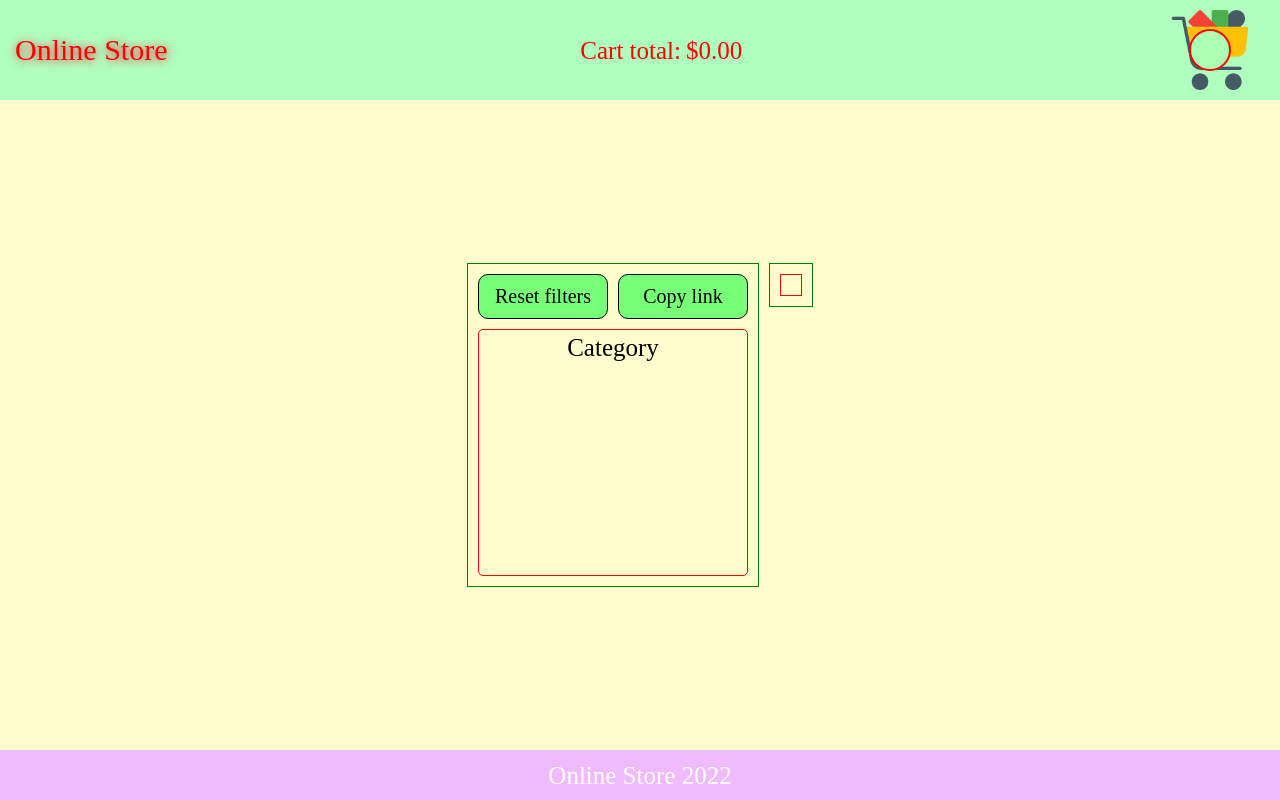
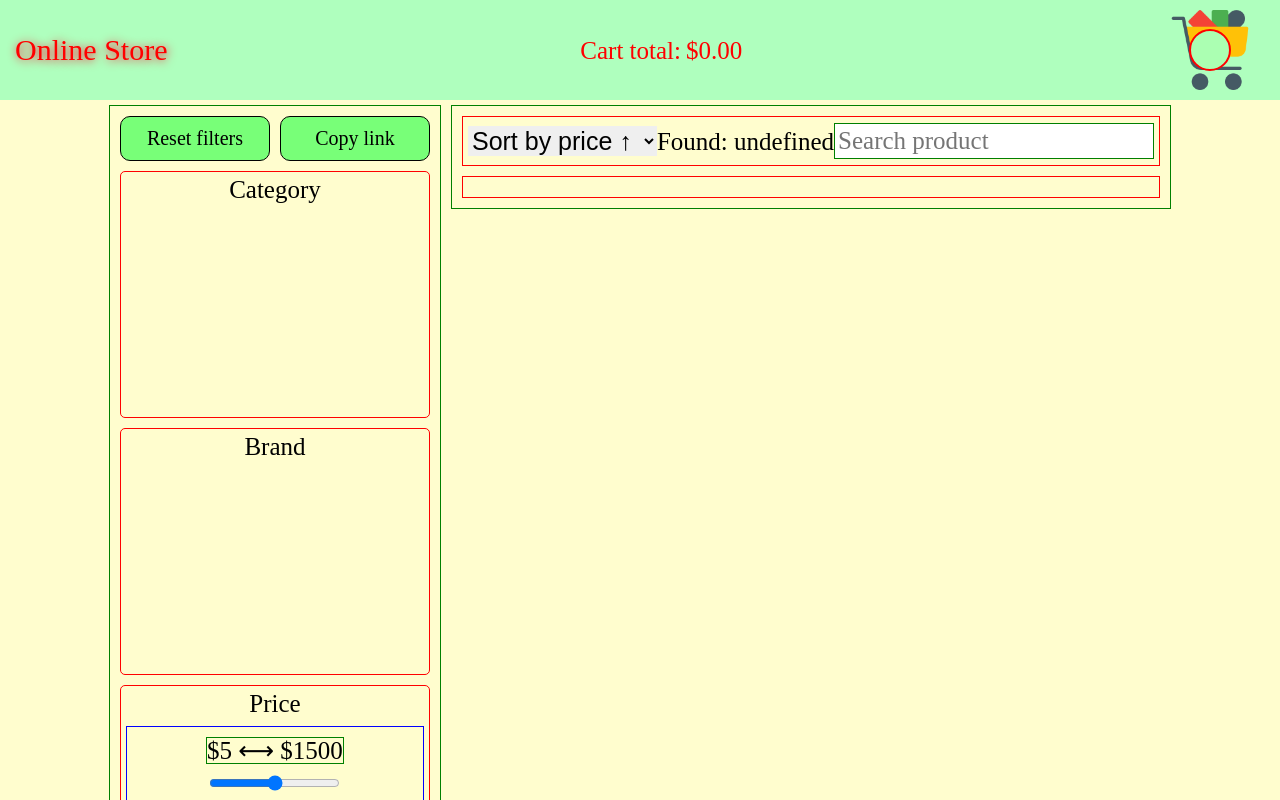
Before and after one commit to olegpl1993/online-store, a website built with webpack: page src/index.html in a window 1280 px wide. Built offline with nearby package versions, Linux system fonts and the light colour scheme.

Commit message:
feat: create pattern main page

```diff
--- a/src/modules/main/main.scss
+++ b/src/modules/main/main.scss
@@ -22,7 +22,7 @@
 
     .mainFilterBtnResetFilters,
     .mainFilterBtnCopyLink {
-      width: 130px;
+      width: 150px;
       border: 1px solid black;
       border-radius: 10px;
       padding: 10px;
@@ -31,6 +31,8 @@
     }
   }
 
+  .priceBox,
+  .mainFilterBrandBox,
   .mainFilterCategoryBox {
     border: 1px solid red;
     border-radius: 5px;
@@ -39,6 +41,8 @@
     flex-direction: column;
     gap: 10px;
 
+    .priceTitle,
+    .brandTitle,
     .mainFilterCategoryTitle {
       font-size: 25px;
       display: flex;
@@ -46,16 +50,40 @@
       justify-content: center;
     }
 
+    .brandList,
     .mainFilterCategoryList {
       height: 200px;
       overflow-y: scroll;
       padding: 5px;
     }
 
-    .mainFilterCategoryRow {
+    .brandRow,
+    .categoryRow {
       display: flex;
       justify-content: space-between;
+      gap: 5px;
       font-size: 20px;
+    }
+
+    .fromToBox {
+      border: 1px solid blue;
+      padding: 5px;
+      display: flex;
+      flex-direction: column;
+      align-items: center;
+      justify-content: center;
+      padding: 10px;
+      gap: 10px;
+    }
+
+    .fromToRow {
+      text-align: center;
+      border: 1px solid green;
+      font-size: 25px;
+    }
+
+    .fromToRange {
+      border: 1px solid red;
     }
   }
 }
@@ -63,6 +91,29 @@
 .mainProductsColum {
   border: 1px solid green;
   padding: 10px;
+  display: flex;
+  flex-direction: column;
+  gap: 10px;
+
+  .sortCardBox {
+    border: 1px solid red;
+    height: 50px;
+    padding: 5px;
+    width: 100%;
+    display: flex;
+    align-items: center;
+    justify-content: space-between;
+
+    .sortCardSelect {
+      font-size: 25px;
+    }
+
+    .searchCard {
+      border: 1px solid green;
+      font-size: 25px;
+      padding: 3px;
+    }
+  }
 
   .mainProductsCardBox {
     border: 1px solid red;
--- a/src/modules/main/main.ts
+++ b/src/modules/main/main.ts
@@ -2,41 +2,82 @@ import './main.scss'
 import { createElement } from '../createElement'
 import { products } from '../state';
 import { card } from '../card/card';
+import { state } from '../state';
 
 export function main(contentBox: HTMLElement) {
   const main = createElement(contentBox, 'div', 'main');
-
   const mainFilterColum = createElement(main, 'div', 'mainFilterColum');
   const mainProductsColum = createElement(main, 'div', 'mainProductsColum');
-
-  // блок с карточками товаров ---------------------------------------------------------
-  const mainProductsCardBox = createElement(mainProductsColum, 'div', 'mainProductsCardBox');
-  for (const product in products) {
-    card(mainProductsCardBox, +product)
-  }
 
   // кнопки очистить фильтры и копировать ссылку ---------------------------------------
   const mainFilterBtnRow = createElement(mainFilterColum, 'div', 'mainFilterBtnRow');
   const mainFilterBtnResetFilters = createElement(mainFilterBtnRow, 'button', 'mainFilterBtnResetFilters', `Reset filters`);
   const mainFilterBtnCopyLink = createElement(mainFilterBtnRow, 'button', 'mainFilterBtnCopyLink', `Copy link`);
 
-  // Блок катигории --------------------------------------------------------------------
+  // фильтр катигории --------------------------------------------------------------------------
   const mainFilterCategoryBox = createElement(mainFilterColum, 'div', 'mainFilterCategoryBox');
   const mainFilterCategoryTitle = createElement(mainFilterCategoryBox, 'div', 'mainFilterCategoryTitle', `Category`);
   const mainFilterCategoryList = createElement(mainFilterCategoryBox, 'div', 'mainFilterCategoryList');
 
-  const categoryList = products.map((product) => product.category) // обьект с категориями и количеством товара
+  const categoryListObj = products.map((product) => product.category) // обьект с категориями и количеством товара
     .reduce((acc: any, el: string) => { acc[el] = (acc[el] || 0) + 1; return acc }, {}); // TODO (типизировать ANY)
 
-  for (const key in categoryList) {
+  for (const key in categoryListObj) {
     mainFilterCategoryList.innerHTML += `
-    <div class="mainFilterCategoryRow">
+    <div class="categoryRow">
       <input type="checkbox">
-      <div class="mainFilterCategoryName">${key}</div>
-      <div class="mainFilterCategoryCount">${categoryList[key]}</div>
+      <div class="categoryName">${key}</div>
+      <div class="categoryCount">${categoryListObj[key]}</div>
     </div>`
   }
-  // -------------------------------------------------------------------------------------------
+
+  // фильтр бренд -------------------------------------------------------------------------------
+  const mainFilterBrandBox = createElement(mainFilterColum, 'div', 'mainFilterBrandBox');
+  const brandTitle = createElement(mainFilterBrandBox, 'div', 'brandTitle', `Brand`);
+  const brandList = createElement(mainFilterBrandBox, 'div', 'brandList');
+
+  const brandListObj = products.map((product) => product.brand) // обьект с категориями и количеством товара
+    .reduce((acc: any, el: string) => { acc[el] = (acc[el] || 0) + 1; return acc }, {}); // TODO (типизировать ANY)
+
+  for (const key in brandListObj) {
+    brandList.innerHTML += `
+      <div class="brandRow">
+        <input type="checkbox">
+        <div class="brandName">${key}</div>
+        <div class="brandCount">${brandListObj[key]}</div>
+      </div>`
+  }
+
+  // фильтр цена -----------------------------------------------------------------------------
+  const priceBox = createElement(mainFilterColum, 'div', 'priceBox');
+  const priceTitle = createElement(priceBox, 'div', 'priceTitle', `Price`);
+  const fromToBox = createElement(priceBox, 'div', 'fromToBox');
+  const fromToRow = createElement(fromToBox, 'div', 'fromToRow', `$${5} ⟷ $${1500}`);
+
+  const fromToRange = createElement(fromToBox, 'input', 'fromToRange');
+  (fromToRange as HTMLInputElement).type = 'range';
+
+  // блок с сортировкой карточек ------------------------------------------------------------------
+  const sortCardBox = createElement(mainProductsColum, 'div', 'sortCardBox');
+
+  const sortCardSelect = createElement(sortCardBox, 'select', 'sortCardSelect');
+  const sortCardOption1  = createElement(sortCardSelect, 'option', 'sortCardOption', 'Sort by price ↑');
+  const sortCardOption2  = createElement(sortCardSelect, 'option', 'sortCardOption', 'Sort by price ↓');
+  const sortCardOption3  = createElement(sortCardSelect, 'option', 'sortCardOption', 'Sort by rating ↑');
+  const sortCardOption4  = createElement(sortCardSelect, 'option', 'sortCardOption', 'Sort by rating ↓');
+
+  const foundCard = createElement(sortCardBox, 'div', 'sortCardSelect', `Found: ${state.length}`);
+
+  const searchCard = createElement(sortCardBox, 'input', 'searchCard');
+  (searchCard as HTMLInputElement).type = 'search';
+  (searchCard as HTMLInputElement).placeholder = 'Search product';
+
+  // блок с карточками ----------------------------------------------------------------------
+
+  const mainProductsCardBox = createElement(mainProductsColum, 'div', 'mainProductsCardBox');
+  for (const product in products) {
+    card(mainProductsCardBox, +product);
+  }
 
   return main;
 }
```
